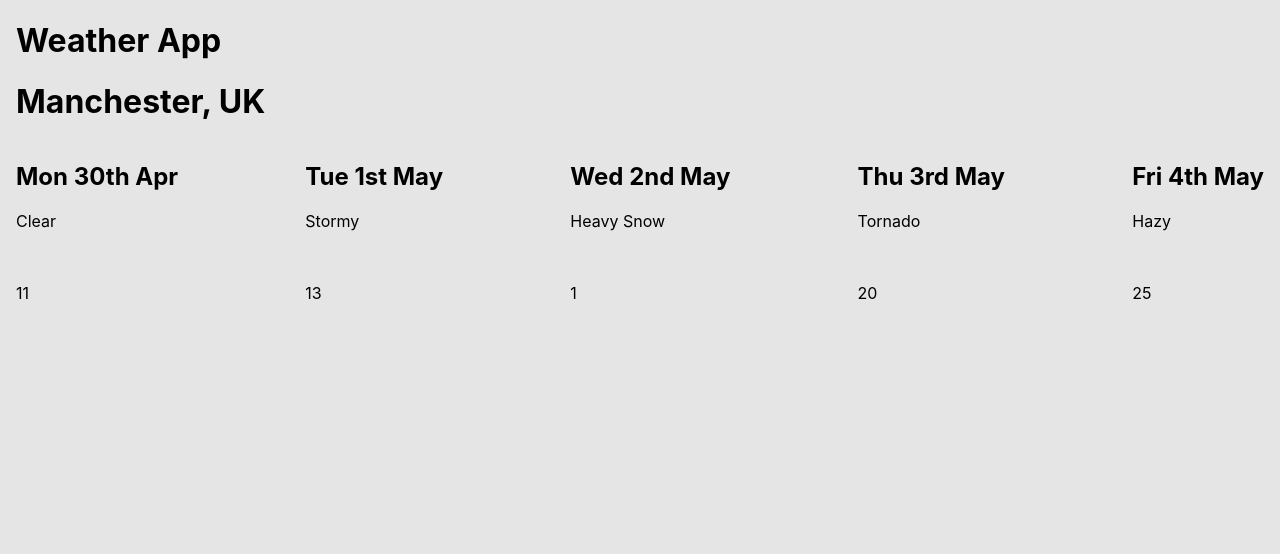
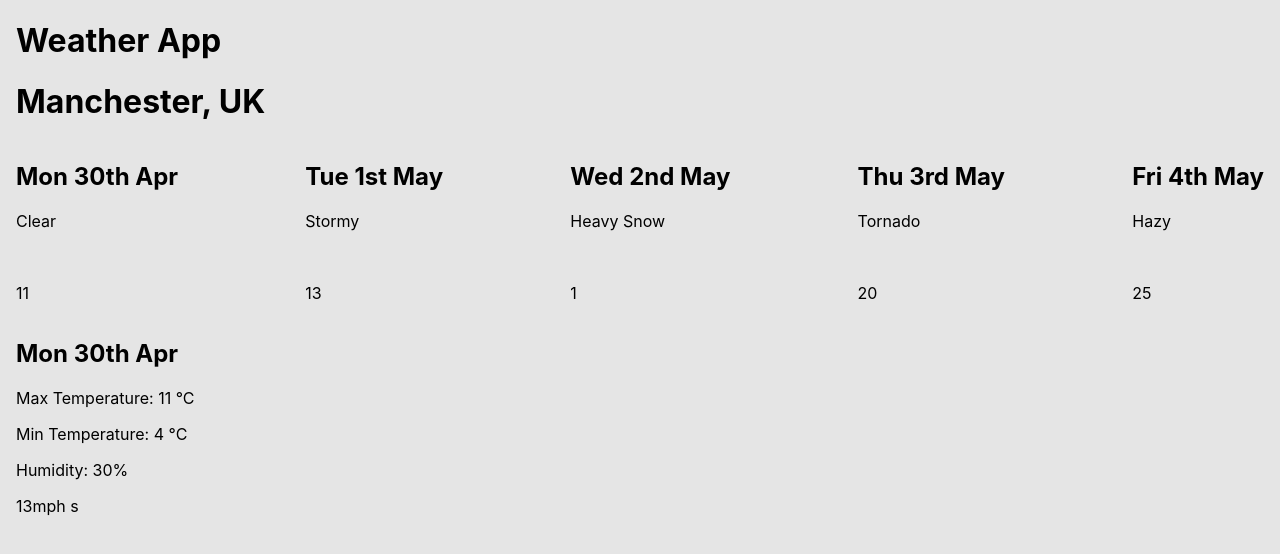
Before and after one commit to mike-shields-dev/weather-app, a React (Create React App) app: page / in a window 1280 px wide. Shown: the top 554 px of the page. Built offline with nearby package versions, Linux system fonts and the light colour scheme; some icons are missing.

Commit message:
feat: ForecastDetails component
Renders additional details for a daily forecast
The first forecast is temporarily rendered as a visual test

```diff
--- a/src/components/App.jsx
+++ b/src/components/App.jsx
@@ -4,6 +4,7 @@ import styles from "../styles/App.module.css";
 
 import LocationDetails from "./LocationDetails";
 import ForecastSummaries from "./ForecastSummaries";
+import ForecastDetails from "./ForecastDetails";
 
 function App({ location, forecasts }) {
   return (
@@ -11,6 +12,12 @@ function App({ location, forecasts }) {
       <h1>Weather App</h1>
       <LocationDetails city={location.city} country={location.country} />
       <ForecastSummaries forecasts={forecasts} />
+      <ForecastDetails
+        date={forecasts[0].date}
+        temperature={forecasts[0].temperature}
+        humidity={forecasts[0].humidity}
+        wind={forecasts[0].wind}
+      />
     </div>
   );
 }
@@ -29,6 +36,11 @@ App.propTypes = {
         min: PropTypes.number,
         max: PropTypes.number,
       }),
+      humidity: PropTypes.number,
+      wind: PropTypes.shape({
+        speed: PropTypes.number,
+        direction: PropTypes.string,
+      }),
     })
   ).isRequired,
 };
--- /dev/null
+++ b/src/components/ForecastDetails.jsx
@@ -0,0 +1,54 @@
+import React from "react";
+import PropTypes from "prop-types";
+import ordinalDate from "../helpers/ordinalDate";
+
+export default function ForecastDetails({ date, temperature, humidity, wind }) {
+  const dateString = new Date(date).toDateString();
+  const [weekday, month, dayOfMonth] = dateString.split(" ");
+  const formattedDate = `${weekday} ${ordinalDate(+dayOfMonth)} ${month}`;
+
+  return (
+    <div className="forecast-details">
+      <h2
+        className="forecast-details__date"
+        data-testid="forecast-details-date"
+      >
+        {formattedDate}
+      </h2>
+      <p
+        className="forecast-details__temperature-max"
+        data-testid="forecast-details-temperature-max"
+      >
+        Max Temperature: <span>{temperature.max}</span> °C
+      </p>
+      <p
+        className="forecast-details__temperature-min"
+        data-testid="forecast-details-temperature-min"
+      >
+        Min Temperature: <span>{temperature.min}</span> °C
+      </p>
+      <p
+        className="forecast-details__humidity"
+        data-testid="forecast-details-humidity"
+      >
+        Humidity: <span>{humidity}</span>%
+      </p>
+      <p className="forecast-details__wind" data-testid="forecast-details-wind">
+        <span>{wind.speed}</span>mph <span>{wind.direction}</span>
+      </p>
+    </div>
+  );
+}
+
+ForecastDetails.propTypes = {
+  date: PropTypes.number.isRequired,
+  temperature: PropTypes.shape({
+    max: PropTypes.number,
+    min: PropTypes.number,
+  }).isRequired,
+  wind: PropTypes.shape({
+    speed: PropTypes.number,
+    direction: PropTypes.string,
+  }).isRequired,
+  humidity: PropTypes.number.isRequired,
+};
```
